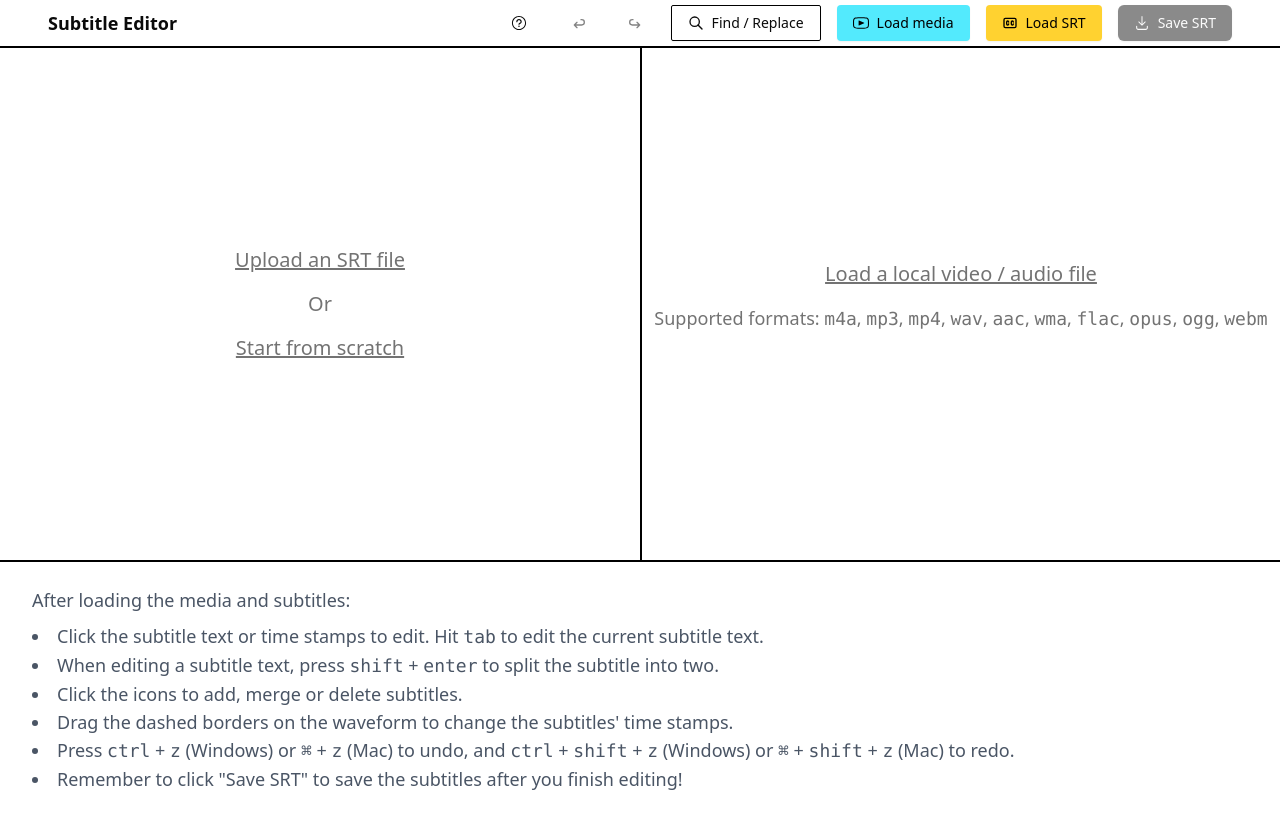
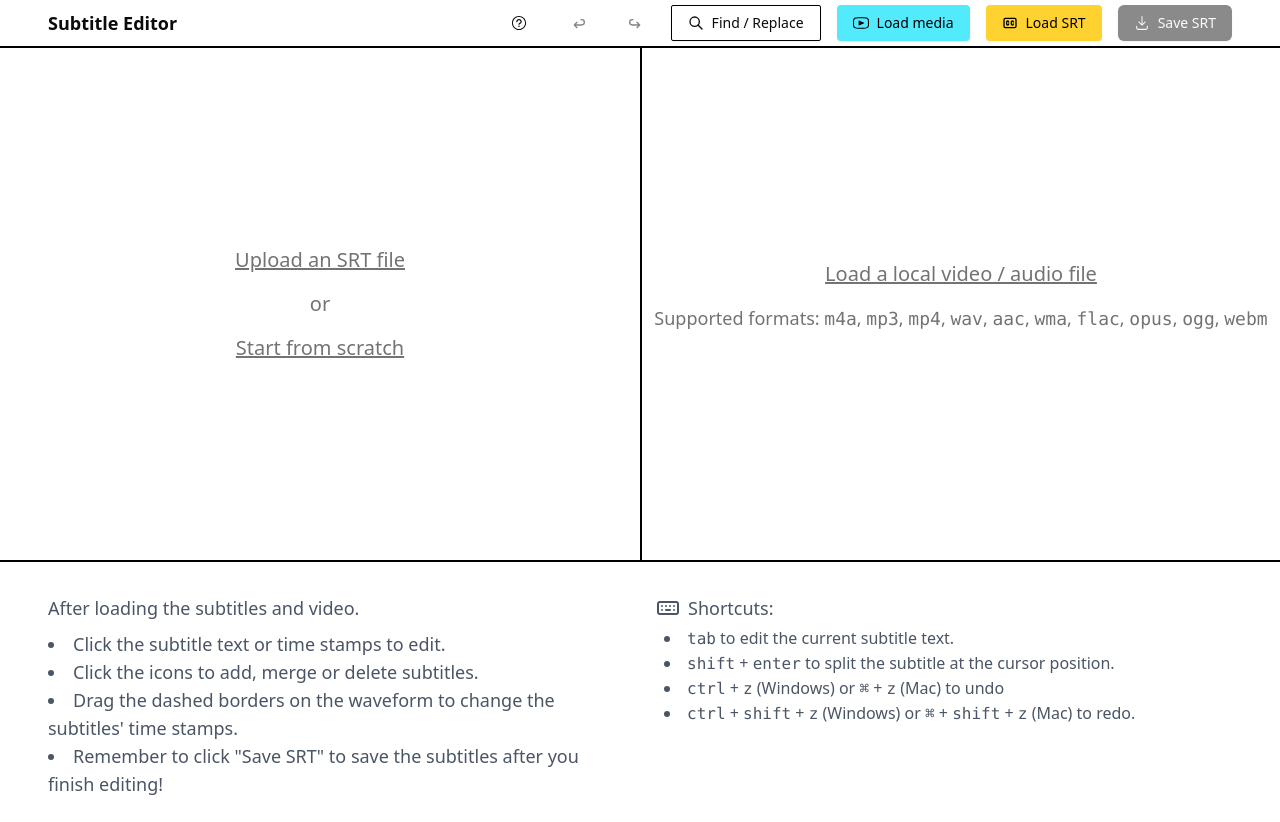
Before and after one commit to leuwenn/subtitle-editor, a Next.js app: page / in a window 1280 px wide. Before the commit the page ends 800 px from the top, so only its background shows below. Built offline with nearby package versions, Linux system fonts and the light colour scheme.

Commit message:
Save when splitting subtitles
1. Add more shortcut descriptions
2. Dynamically load VideoPlayer for performance

```diff
--- a/app/page.tsx
+++ b/app/page.tsx
@@ -22,7 +22,7 @@ import {
   TooltipProvider,
   TooltipTrigger,
 } from "@/components/ui/tooltip";
-import VideoPlayer from "@/components/video-player";
+// VideoPlayer is now dynamically imported below
 import {
   SubtitleProvider,
   useSubtitleContext,
@@ -38,12 +38,17 @@ import {
   IconArrowBack,
   IconArrowForward,
   IconBadgeCc,
+  IconKeyboard,
 } from "@tabler/icons-react";
 import dynamic from "next/dynamic";
 import Link from "next/link";
 // Import useState
 import { useEffect, useRef, useState } from "react";
-import { v4 as uuidv4 } from "uuid"; // Import uuid
+import { v4 as uuidv4 } from "uuid";
+
+const VideoPlayer = dynamic(() => import("@/components/video-player"), {
+  ssr: false, // Disable server-side rendering
+});
 
 const WaveformVisualizer = dynamic(
   () => import("@/components/waveform-visualizer"),
@@ -229,8 +234,16 @@ function MainContent() {
       <nav className="h-[6vh] border-black border-b-2 flex items-center px-12 justify-between">
         <h1 className="text-lg font-semibold">Subtitle Editor</h1>
         <div className="flex gap-4 items-center">
-          <Link href="/faq" target="_blank" aria-label="Frequently Asked Questions">
-            <Button variant="ghost" className="cursor-pointer" aria-label="Frequently Asked Questions">
+          <Link
+            href="/faq"
+            target="_blank"
+            aria-label="Frequently Asked Questions"
+          >
+            <Button
+              variant="ghost"
+              className="cursor-pointer"
+              aria-label="Frequently Asked Questions"
+            >
               <QuestionMarkCircledIcon />
             </Button>
           </Link>
@@ -368,7 +381,7 @@ function MainContent() {
                       }}
                     />
                   </Label>
-                  <p className="text-xl my-4">Or</p>
+                  <p className="text-xl my-4">or</p>
                   <button
                     type="button"
                     onClick={() =>
@@ -437,34 +450,47 @@ function MainContent() {
               />
             </>
           ) : (
-            <div className="flex flex-col items-left text-lg  h-full text-gray-600 px-8 py-4 border-t-2 border-black">
-              <p className="my-2">After loading the media and subtitles:</p>
-              <ul className="list-disc list-inside">
-                <li>
-                  Click the subtitle text or time stamps to edit. Hit{" "}
-                  <kbd>tab</kbd> to edit the current subtitle text.
-                </li>
-                <li>
-                  When editing a subtitle text, press <kbd>shift</kbd> +{" "}
-                  <kbd>enter</kbd> to split the subtitle into two.
-                </li>
+            <div className="grid grid-cols-2 items-left h-full text-gray-600 px-8 py-4 border-t-2 border-black">
+              <div className="text-lg text-gray-600 p-4">
+                <p className="">After loading the subtitles and video.</p>
+                <ul className="list-disc list-inside my-2">
+                  <li>Click the subtitle text or time stamps to edit.</li>
                   <li>Click the icons to add, merge or delete subtitles.</li>
                   <li>
                     Drag the dashed borders on the waveform to change the
                     subtitles' time stamps.
                   </li>
-                <li>
-                  Press <kbd>ctrl</kbd> + <kbd>z</kbd> (Windows) or{" "}
-                  <kbd>&#8984;</kbd> + <kbd>z</kbd> (Mac) to undo, and{" "}
-                  <kbd>ctrl</kbd> + <kbd>shift</kbd> + <kbd>z</kbd> (Windows) or{" "}
-                  <kbd>&#8984;</kbd> + <kbd>shift</kbd> + <kbd>z</kbd> (Mac) to
-                  redo.
-                </li>
+
                   <li>
                     Remember to click "Save SRT" to save the subtitles after you
                     finish editing!
                   </li>
                 </ul>
+              </div>
+              <div className="p-4">
+                <h3 className="text-lg inline-flex items-center">
+                  <IconKeyboard className="mr-2" />
+                  Shortcuts:
+                </h3>
+                <ul className="list-disc list-inside px-2">
+                  <li>
+                    <kbd>tab</kbd> to edit the current subtitle text.
+                  </li>
+                  <li>
+                    <kbd>shift</kbd> + <kbd>enter</kbd> to split the subtitle at
+                    the cursor position.
+                  </li>
+                  <li>
+                    <kbd>ctrl</kbd> + <kbd>z</kbd> (Windows) or{" "}
+                    <kbd>&#8984;</kbd> + <kbd>z</kbd> (Mac) to undo
+                  </li>
+                  <li>
+                    <kbd>ctrl</kbd> + <kbd>shift</kbd> + <kbd>z</kbd> (Windows)
+                    or <kbd>&#8984;</kbd> + <kbd>shift</kbd> + <kbd>z</kbd>{" "}
+                    (Mac) to redo.
+                  </li>
+                </ul>
+              </div>
             </div>
           )}
         </div>
--- a/components/subtitle-item.tsx
+++ b/components/subtitle-item.tsx
@@ -283,6 +283,7 @@ export default function SubtitleItem({
             <div className="flex-1">
               {editingSubtitleUuid === subtitle.uuid ? (
                 <Textarea
+                  className="w-full px-2 h-4" // Adjust height as needed
                   ref={textAreaRef} // Assign ref
                   value={editText}
                   onChange={(e) => setEditText(e.target.value)}
@@ -299,22 +300,20 @@ export default function SubtitleItem({
                       e.stopPropagation();
                     }
 
-                    // Check SHIFT + ENTER for split
-                    if (e.key === "Enter" && e.shiftKey) {
-                      e.preventDefault();
-                      const caretPos = e.currentTarget.selectionStart;
-                      const totalLen = e.currentTarget.value.length;
-                      splitSubtitleAction(subtitle.id, caretPos, totalLen);
-                      setEditingSubtitleUuid(null); // Exit edit mode after split
-                      return;
-                    }
-
                     // Handle normal Enter key to confirm edit
-                    if (e.key === "Enter" && !e.shiftKey) {
+                    if (e.key === "Enter") {
                       e.preventDefault(); // Prevent default newline behavior
                       if (editText !== subtitle.text) {
                         updateSubtitleTextAction(subtitle.id, editText);
                       }
+
+                      // Check SHIFT + ENTER for split
+                      if (e.shiftKey) {
+                        const caretPos = e.currentTarget.selectionStart;
+                        const totalLen = e.currentTarget.value.length;
+                        splitSubtitleAction(subtitle.id, caretPos, totalLen);
+                      }
+
                       setEditingSubtitleUuid(null); // Exit edit mode
                     } else if (e.key === "Escape") {
                       e.preventDefault();
@@ -323,7 +322,6 @@ export default function SubtitleItem({
                       setEditingSubtitleUuid(null); // Exit edit mode
                     }
                   }}
-                  className="w-full px-2 h-4" // Adjust height as needed
                 />
               ) : (
                 <button
```
Lines whose indentation alone changed are shown as unchanged.
